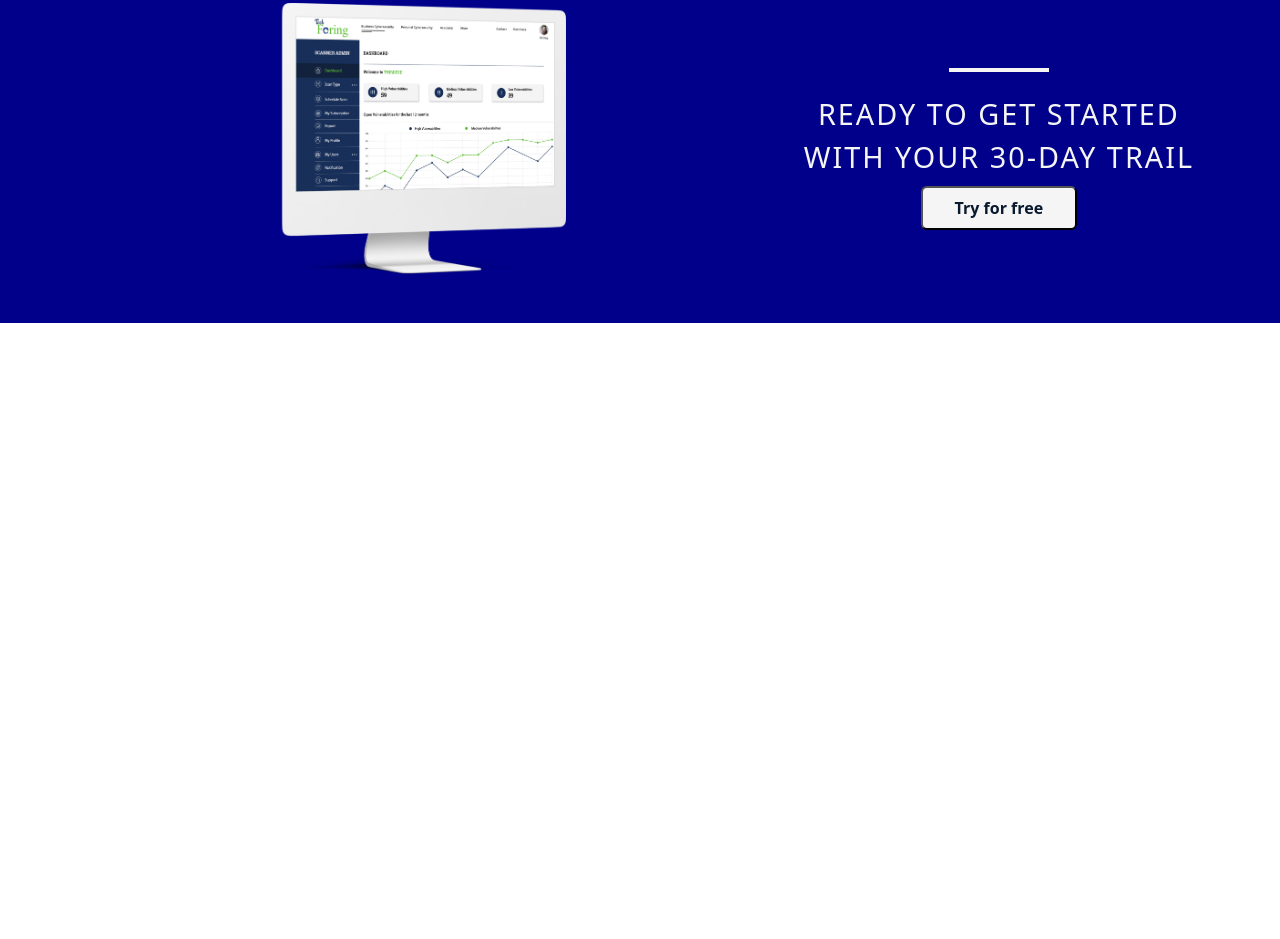
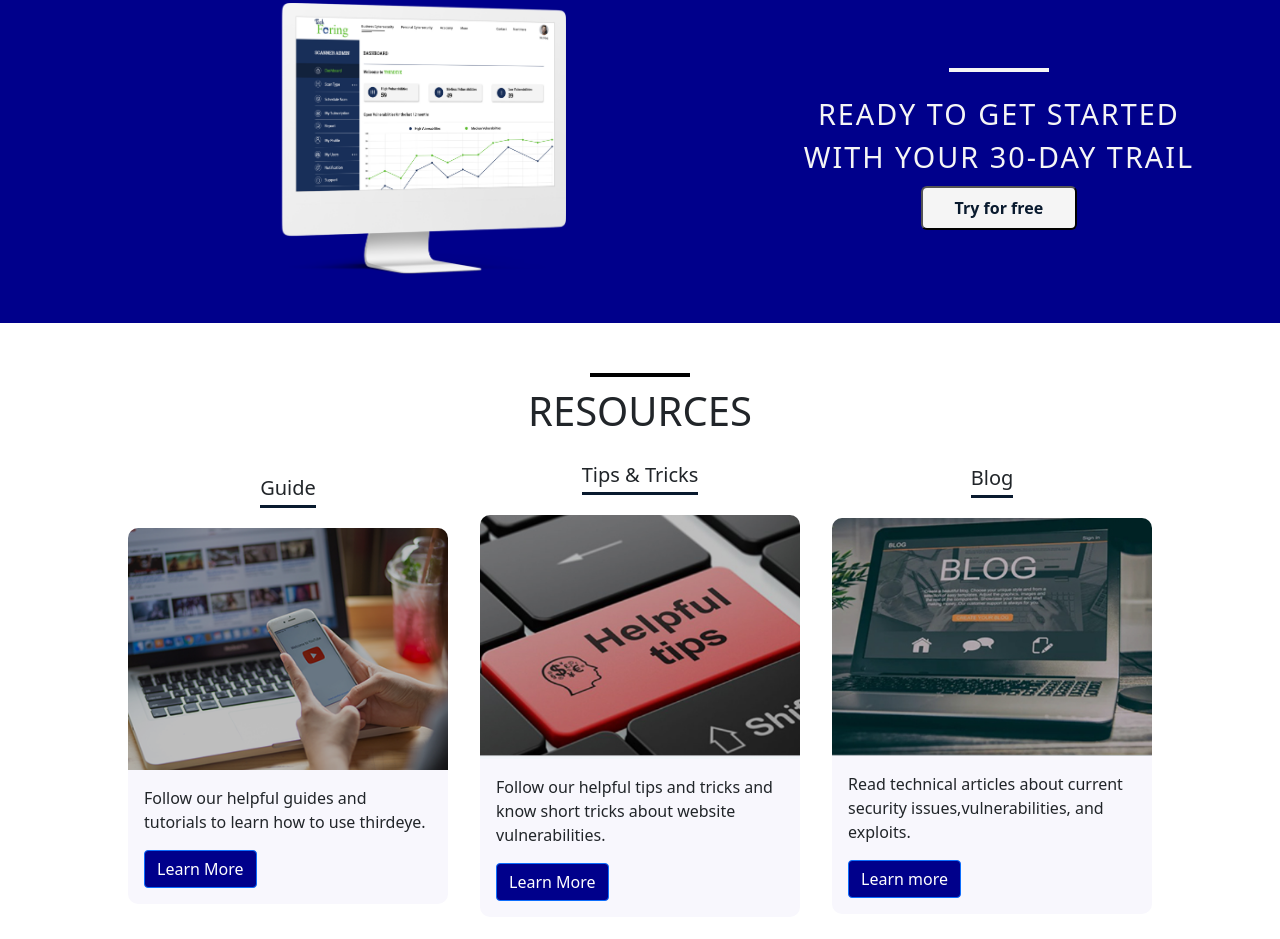
Before and after one commit to RakibRahman/bs5, a plain HTML site: page index.html in a window 1280 px wide. Shown: the part 4846-5785 px from the top of the page. Before the commit the page ends 5199 px from the top, so only its background shows below. Drawn offline with Linux system fonts and the light colour scheme.

Commit message:
resources done

```diff
--- a/index.html
+++ b/index.html
@@ -411,6 +411,56 @@
           <button>Try for free</button>
         </div>
       </section>
+
+      <!-- resources -->
+      <section class="resources">
+        <div class="bdr-top"></div>
+        <h1>RESOURCES</h1>
+        <div class="cards">
+          <div class="card-box">
+            <h5 class="card-title">Guide</h5>
+            <div class="card" style="width: 20rem">
+              <img src="Images/guide.png" class="card-img-top" alt="guide" />
+              <div class="card-body">
+                <p class="card-text">
+                  Follow our helpful guides and tutorials to learn how to use
+                  thirdeye.
+                </p>
+                <a href="#" class="btn btn-primary c-btn">Learn More</a>
+              </div>
+            </div>
+          </div>
+          <div class="card-box box-hidden">
+            <h5 class="card-title">Tips & Tricks</h5>
+            <div class="card" style="width: 20rem">
+              <img src="Images/tips.png" class="card-img-top" alt="guide" />
+              <div class="card-body">
+                <p class="card-text">
+                  Follow our helpful tips and tricks and know short tricks about
+                  website vulnerabilities.
+                </p>
+                <a href="#" class="btn btn-primary c-btn">Learn More</a>
+              </div>
+            </div>
+          </div>
+          <div class="card-box box-hidden">
+            <h5 class="card-title">Blog</h5>
+            <div class="card" style="width: 20rem">
+              <img src="Images/blog.png" class="card-img-top" alt="guide" />
+              <div class="card-body">
+                <p class="card-text">
+                  Read technical articles about current security
+                  issues,vulnerabilities, and exploits.
+                </p>
+                <a href="#" class="btn btn-primary c-btn">Learn more</a>
+              </div>
+            </div>
+          </div>
+        </div>
+        <div class="arrow">
+          <img src="Images/icons/right-arrow.png" alt="" />
+        </div>
+      </section>
     </main>
     <script src="bootstrap/js/bootstrap.js"></script>
     <script src="app.js"></script>
--- a/scss/_review-price-resources.scss
+++ b/scss/_review-price-resources.scss
@@ -212,3 +212,60 @@
     }
   }
 }
+
+//resources
+
+.resources {
+  text-align: center;
+  margin: 50px auto;
+  .bdr-top {
+    @extend %top-bdr;
+  }
+  .card-box {
+    margin-top: 20px;
+    display: grid;
+    place-items: center;
+  }
+  .card {
+    border: none;
+    border-radius: 10px;
+    overflow: hidden;
+  }
+  .card-body {
+    text-align: left;
+    background: $color5;
+
+    .c-btn {
+      background: $color4 !important;
+    }
+  }
+  .card-title {
+    padding-bottom: 0.3rem;
+    border-bottom: 3px solid $color2;
+    display: inline-block;
+    margin-bottom: 20px;
+  }
+
+  .box-hidden {
+    display: none;
+  }
+  .arrow {
+    margin-top: 20px;
+  }
+  @media screen and (min-width: 990px) {
+    width: 80%;
+
+    .cards {
+      display: flex;
+      justify-content: space-between;
+      align-items: center;
+      gap: 1rem;
+    }
+    .box-hidden {
+      display: block;
+    }
+    .arrow {
+      display: none;
+    }
+  }
+}
```
Also changed, not shown: Images/blog.PNG (added), Images/guide.png (renamed from Images/Vector Smart Object copy 3.png), Images/tips.PNG (added), css/style.css, 1 other file.
